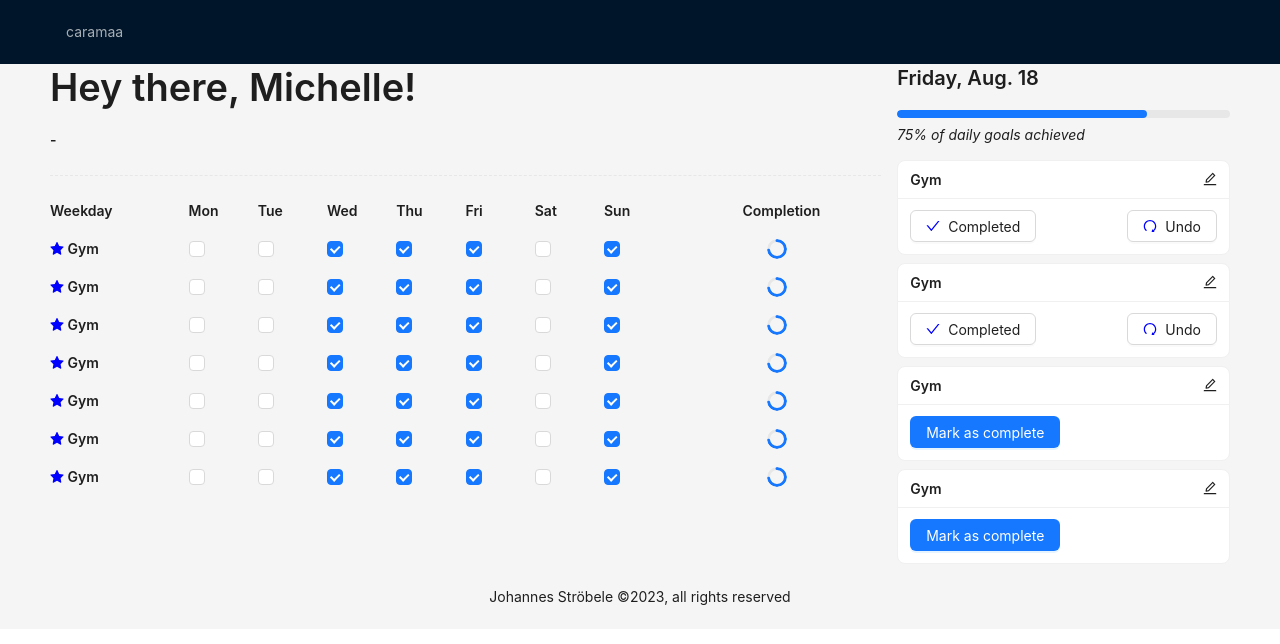
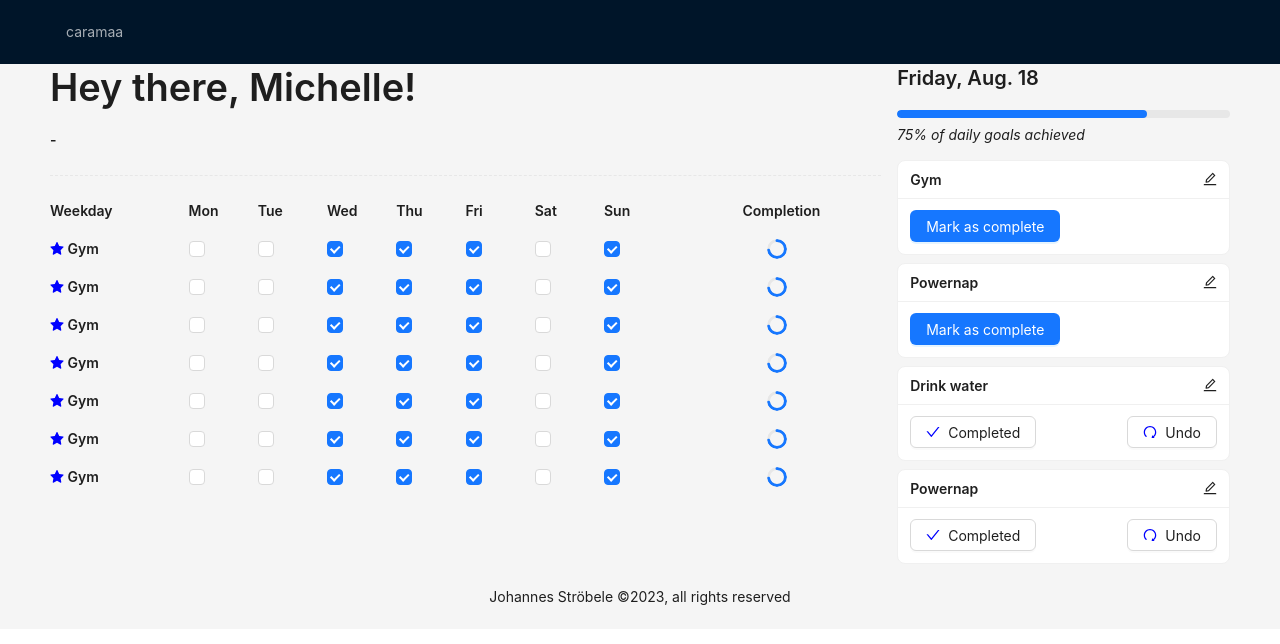
Before and after one commit to johannesstroebele91/carambola, a Next.js app: page / in a window 1280 px wide. Shown: the top 644 px of the page. Built offline with nearby package versions, Linux system fonts and the light colour scheme.

Commit message:
Outsource mockdata for habits to the backend and solve data dynamically in the frontend

```diff
--- a/app/Habits/Daily/DailyHabit.tsx
+++ b/app/Habits/Daily/DailyHabit.tsx
@@ -1,17 +1,32 @@
 "use client";
-import {EditOutlined} from "@ant-design/icons";
-import {Card, Col} from "antd";
+import {CheckOutlined, EditOutlined, RedoOutlined} from "@ant-design/icons";
+import {Button, Card, Col, Row} from "antd";
 import React from "react";
+import {Habit} from "@/app/types";
 
 interface DailyHabitProps {
-    actionButtons: React.JSX.Element
+    habit: Habit
 }
 
-export const DailyHabit = ({actionButtons}: DailyHabitProps) => {
-    return (<Col>
-            <Card title="Gym" size="small" extra={<EditOutlined/>}>
-                {actionButtons}
-            </Card>
-        </Col>
-    );
+export const DailyHabit = ({habit}: DailyHabitProps) => {
+
+    const Buttons = (): React.JSX.Element => {
+        if (!habit.done) {
+            return (<Row>
+                <Col span={12}>
+                    <Button><CheckOutlined style={{color: 'blue'}}/>Completed</Button>
+                </Col>
+                <Col span={12} style={{textAlign: 'right'}}>
+                    <Button><RedoOutlined style={{color: 'blue'}}/>Undo</Button>
+                </Col>
+            </Row>)
+        }
+        return <Button type="primary">Mark as complete</Button>
+    }
+
+    return <Col>
+        <Card title={habit.name} size="small" extra={<EditOutlined/>}>
+            <Buttons/>
+        </Card>
+    </Col>;
 };
--- a/app/Habits/Daily/DailyHabits.tsx
+++ b/app/Habits/Daily/DailyHabits.tsx
@@ -1,25 +1,26 @@
 "use client";
-import React from "react";
-import {Button, Col, Progress, Row, Typography} from "antd";
+import React, {useEffect, useState} from "react";
+import {Progress, Row, Typography} from "antd";
 import moment from "moment/moment";
-import {CheckOutlined, RedoOutlined} from "@ant-design/icons";
 import {DailyHabit} from "@/app/Habits/Daily/DailyHabit";
+import {Habit} from "@/app/types";
 
 const {Paragraph, Title} = Typography;
 
 export const DailyHabits: React.FC = () => {
+    const [habits, setHabits] = useState<Habit[]>([]);
+
+    useEffect(() => {
+        const fetchData = async () => {
+            const response = await fetch("/api/habit");
+            const data: Habit[] = await response.json();
+            setHabits(data);
+        };
+        fetchData().then(() => console.log('Fetched quotes successfully')); // TODO delete later
+    }, []);
+    console.log(habits)
+
     const today = moment().format("dddd, MMM. D");
-
-    const actionButtonsToDo: React.JSX.Element = <Row>
-        <Col span={12}>
-            <Button><CheckOutlined style={{color: 'blue'}}/>Completed</Button>
-        </Col>
-        <Col span={12} style={{textAlign: 'right'}}>
-            <Button><RedoOutlined style={{color: 'blue'}}/>Undo</Button>
-        </Col>
-    </Row>;
-
-    const actionButtonsDone: React.JSX.Element = <Button type="primary">Mark as complete</Button>;
 
     return (
         <>
@@ -27,10 +28,9 @@ export const DailyHabits: React.FC = () => {
             <Progress percent={75} showInfo={false}/>
             <Paragraph italic>75% of daily goals achieved</Paragraph>
             <Row gutter={[16, 8]} style={{flexDirection: 'column'}}>
-                <DailyHabit actionButtons={actionButtonsToDo}/>
-                <DailyHabit actionButtons={actionButtonsToDo}/>
-                <DailyHabit actionButtons={actionButtonsDone}/>
-                <DailyHabit actionButtons={actionButtonsDone}/>
+                {habits.map(habit => (
+                    <DailyHabit key={habit.id} habit={habit}/>
+                ))}
             </Row>
         </>
 
--- /dev/null
+++ b/pages/api/habit.ts
@@ -0,0 +1,34 @@
+import {NextApiRequest, NextApiResponse} from "next";
+import {Habit} from "@/app/types";
+
+const getHabits: Habit[] = [
+    {
+        id: 1,
+        name: "Gym",
+        done: true,
+        doneAt: new Date(),
+    },
+    {
+        id: 2,
+        name: "Powernap",
+        done: true,
+        doneAt: new Date(),
+    }, {
+        id: 3,
+        name: "Drink water",
+        done: false,
+        doneAt: undefined,
+    }, {
+        id: 4,
+        name: "Powernap",
+        done: false,
+        doneAt: undefined,
+    },
+];
+// eslint-disable-next-line import/no-anonymous-default-export
+export default async (
+    req: NextApiRequest,
+    res: NextApiResponse<Habit[]>
+) => {
+    res.status(200).json(getHabits);
+};
```
Also changed, not shown: app/types.ts (+7 -0 lines).
